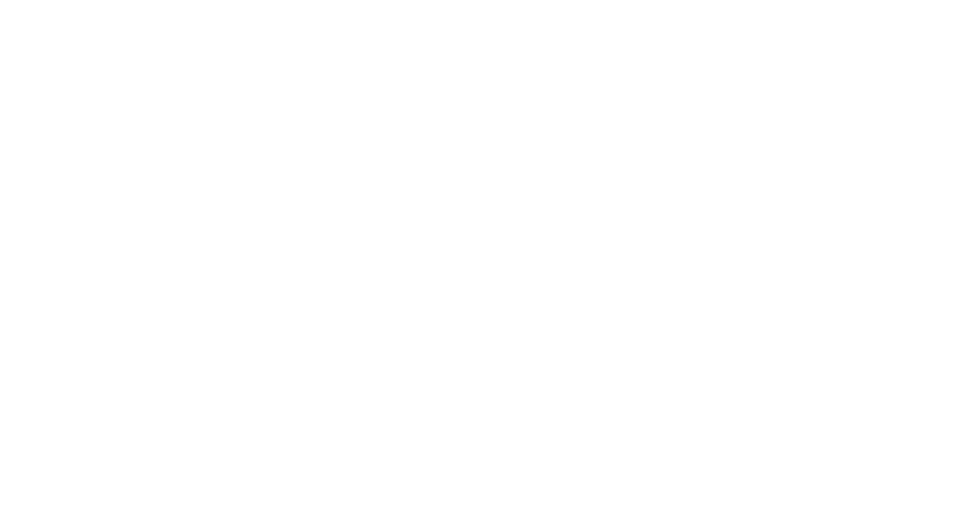
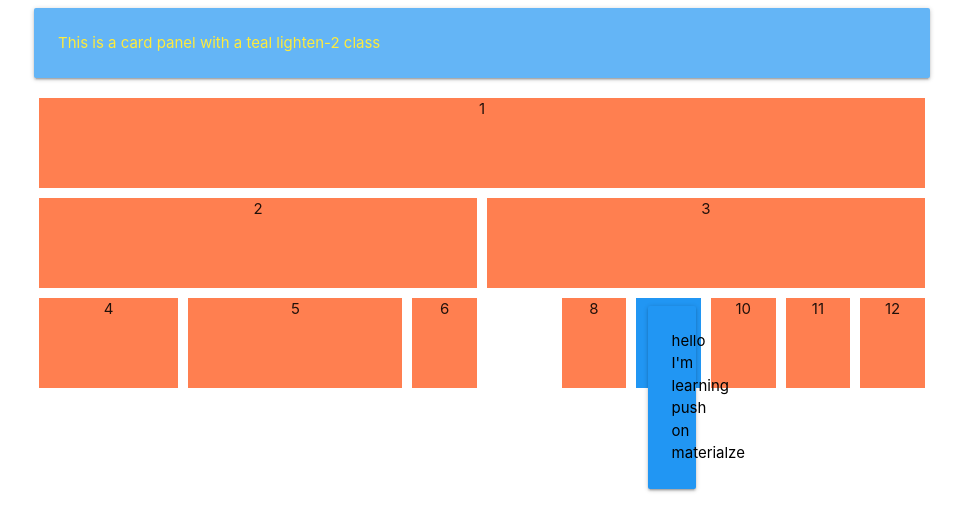
Before and after one commit to youssef-imzoughene/materializeTraining, a plain HTML site: page index.html in a window 1280 px wide. Shown: the whole page, without its empty margins (158-1121 px from the left). Drawn offline with Linux system fonts and the light colour scheme.

Commit message:
push pull grid materialize

```diff
--- /dev/null
+++ b/css/style.css
@@ -0,0 +1,7 @@
+.row .col{
+    background-color: coral;
+    border: 5px solid white;
+    margin: auto;
+    height: 100px;
+    text-align: center;
+}
--- a/index.html
+++ b/index.html
@@ -5,12 +5,35 @@
     <link href="https://fonts.googleapis.com/icon?family=Material+Icons" rel="stylesheet">
     <!--Import materialize.css-->
     <link type="text/css" rel="stylesheet" href="css/materialize.min.css"  media="screen,projection"/>
+    <link rel="stylesheet" href="css/style.css">
 
     <!--Let browser know website is optimized for mobile-->
     <meta name="viewport" content="width=device-width, initial-scale=1.0"/>
+    <title>imzoughene</title>
 </head>
 
 <body>
+    <div class="container">
+        <div class="card-panel blue lighten-2 yellow-text tet-darken-2">This is a card panel with a teal lighten-2 class</div>
+        <div class="row">
+                <div class="col s12">1</div>
+                <div class="col s6">2</div>
+                <div class="col s6">3</div>
+                <div class="col s2">4</div>
+                <div class="col s3">5</div>
+                <div class="col s1">6</div>
+                <div class="col blue s1 push-s2">
+                    <div class="card-panel blue black-text">
+                        hello I'm learning push on materialze
+                    </div>
+                </div>
+                <div class="col s1">8</div>
+                <div class="col s1">9</div>
+                <div class="col s1">10</div>
+                <div class="col s1">11</div>
+                <div class="col s1">12</div>
+        </div>
+    </div>
 
     <!--JavaScript at end of body for optimized loading-->
     <script type="text/javascript" src="js/materialize.min.js"></script>
```
